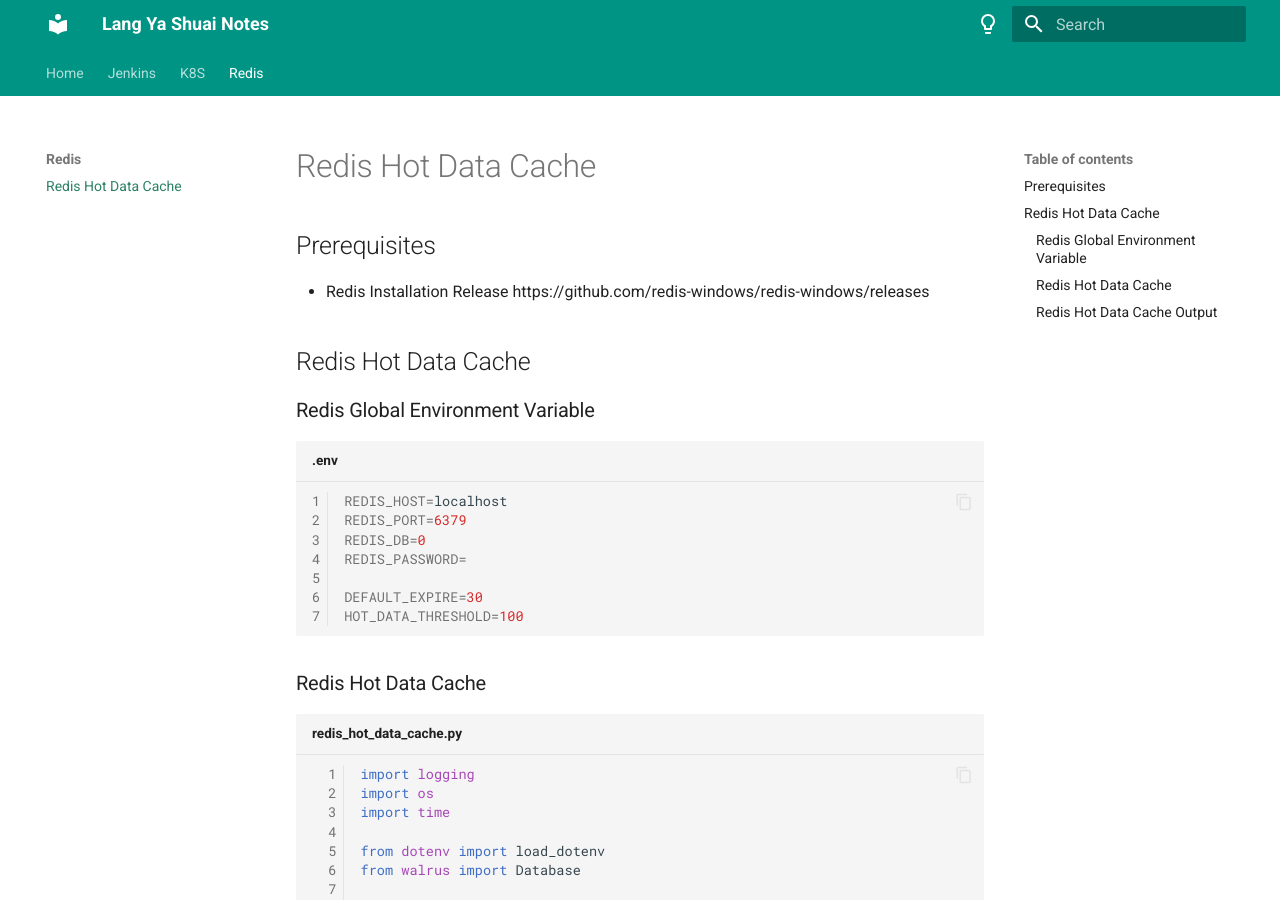
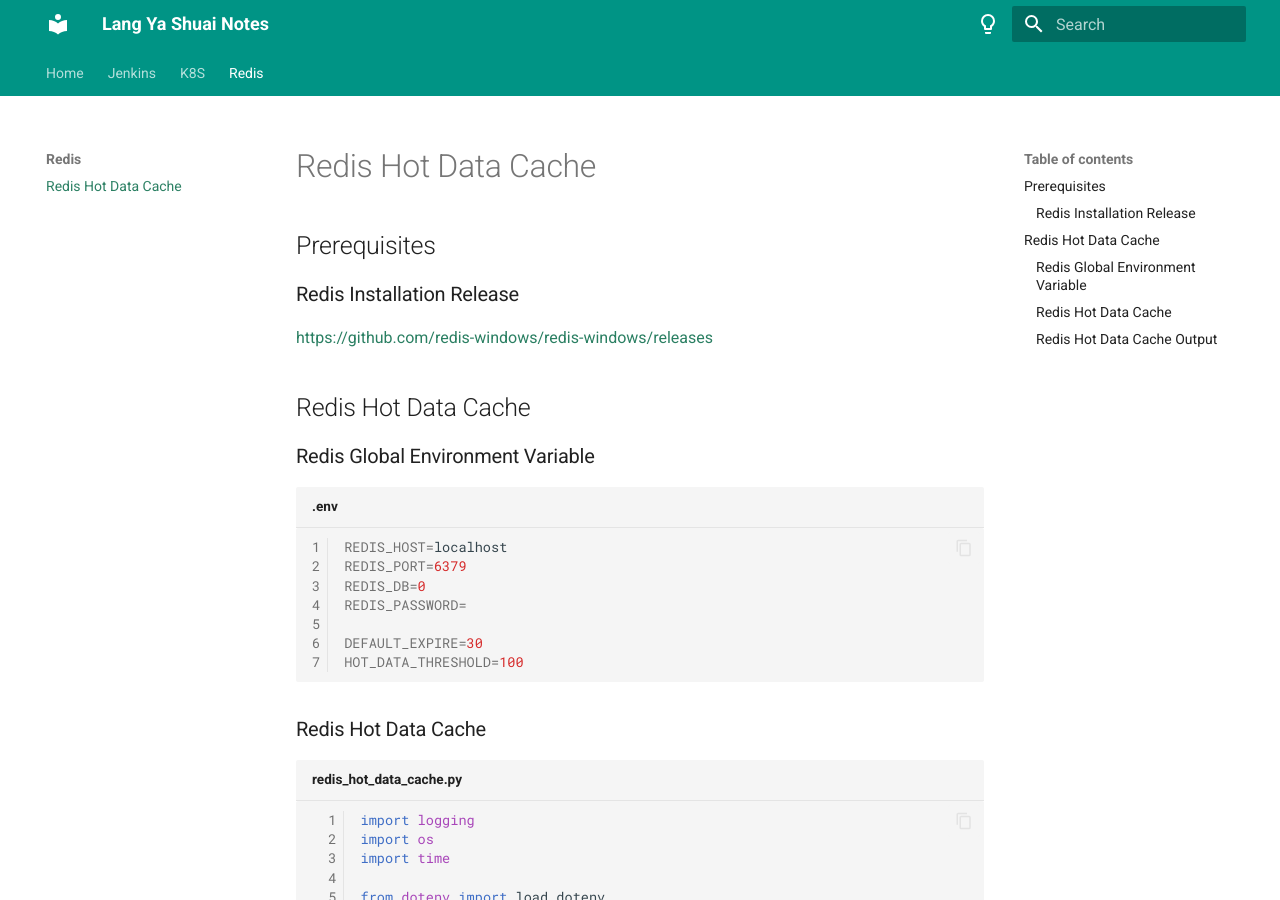
Before and after one commit to zhouushe/notes, an MkDocs documentation site: the page built from docs/redis_hot_data_cache.md, in a window 1280 px wide and 900 px high. Built offline with MkDocs 1.6.1 and Material for MkDocs 9.7.7, drawn with Linux system fonts in a browser that asks for light colours; some of the changed lines change nothing that is shown.

Commit message:
Update redis_hot_data_cache.md

```diff
--- a/docs/redis_hot_data_cache.md
+++ b/docs/redis_hot_data_cache.md
@@ -1,6 +1,6 @@
 ## Prerequisites
-- Redis Installation Release
-https://github.com/redis-windows/redis-windows/releases
+### Redis Installation Release
+[https://github.com/redis-windows/redis-windows/releases](https://github.com/redis-windows/redis-windows/releases)
 
 ## Redis Hot Data Cache
 ### Redis Global Environment Variable
```
